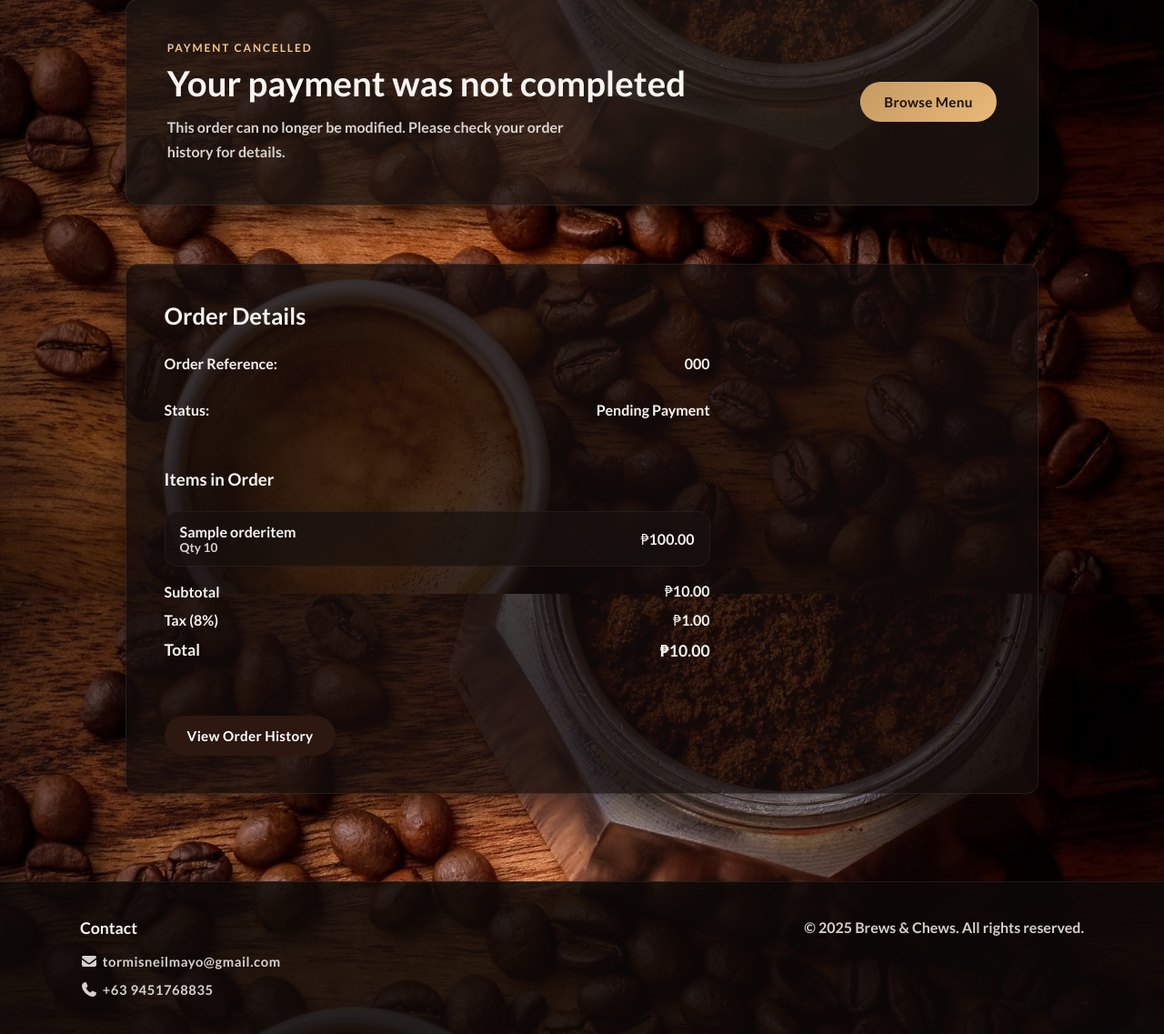
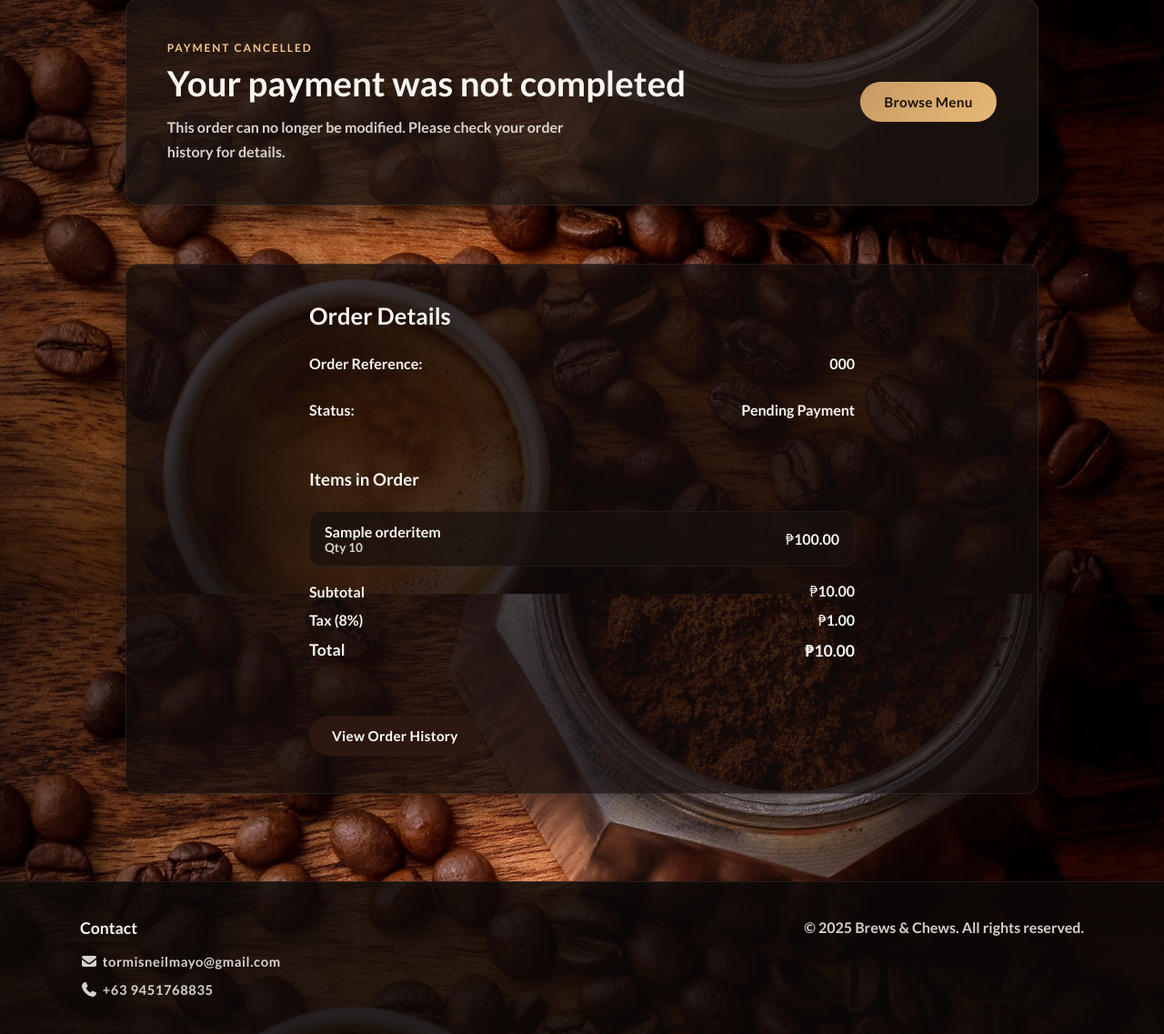
Before and after one commit to tormis-neil/it302-mco, a Django app: template templates/orders/payment_cancel.html in a window 1280 px wide. Shown: the part 147-1284 px from the top of the page at 91% size. Run offline with Django 4.2, Linux system fonts and the light colour scheme; the template is opened without the code that fills it: values that come from a table or form of the project are taken from there, others are empty; tables that the repository leaves empty hold one stand-in row (values such as "Sample post"); parts of the project's set-up code (start-up, migrations or seed data) failed here and were passed over; some libraries are stand-ins or nearby versions.

Commit message:
Fix UI layout for payment pages and order history
- Center Order Details section on payment success and cancel pages
- Move "Proceed Payment" button to right side in order history
- Improve visual consistency across payment-related pages

```diff
--- a/static/css/dashboard.css
+++ b/static/css/dashboard.css
@@ -848,6 +848,8 @@ button[disabled] {
     margin-top: 1rem;
     padding-top: 1rem;
     border-top: 1px solid rgba(255, 255, 255, 0.06);
+    display: flex;
+    justify-content: flex-end;
 }
 
 .history-card__actions form {
--- a/templates/orders/payment_cancel.html
+++ b/templates/orders/payment_cancel.html
@@ -28,10 +28,10 @@
 </section>
 
 <!-- Order details -->
-<section class="dashboard-section" aria-labelledby="order-details">
-    <h2 id="order-details" class="dashboard-section__title">Order Details</h2>
+<section class="dashboard-section" aria-labelledby="order-details" style="display: flex; flex-direction: column; align-items: center;">
+    <h2 id="order-details" class="dashboard-section__title" style="width: 100%; max-width: 600px;">Order Details</h2>
 
-    <div class="checkout-summary" style="max-width: 600px;">
+    <div class="checkout-summary" style="max-width: 600px; width: 100%;">
         <!-- Order reference -->
         <div class="cart-summary__row" style="margin-bottom: 1rem;">
             <strong>Order Reference:</strong>
@@ -79,7 +79,7 @@
 
     <!-- Action buttons -->
     {% if can_retry %}
-    <div style="margin-top: 2rem; display: flex; gap: 1rem; flex-wrap: wrap; align-items: center;">
+    <div style="margin-top: 2rem; display: flex; gap: 1rem; flex-wrap: wrap; align-items: center; max-width: 600px; width: 100%;">
         <form method="post" action="{% url 'orders:retry_payment' order.pk %}" style="margin: 0;">
             {% csrf_token %}
             <button type="submit" class="btn" style="background: #4caf50; color: white; border: none; padding: 0.75rem 1.5rem; font-weight: 600;">
@@ -94,7 +94,7 @@
         </a>
     </div>
 
-    <div style="margin-top: 2rem; padding: 1.5rem; background: #fff8e1; border-radius: 8px; max-width: 600px; color: #5d4037;">
+    <div style="margin-top: 2rem; padding: 1.5rem; background: #fff8e1; border-radius: 8px; max-width: 600px; width: 100%; color: #5d4037;">
         <h3 style="margin-bottom: 0.5rem; color: #4e342e;">Need help?</h3>
         <p style="color: #6d4c41;">If you're having trouble completing your payment, please try the following:</p>
         <ul style="margin-left: 1.5rem; margin-top: 0.5rem; color: #5d4037;">
@@ -105,7 +105,7 @@
         </ul>
     </div>
     {% else %}
-    <div style="margin-top: 2rem;">
+    <div style="margin-top: 2rem; max-width: 600px; width: 100%;">
         <a href="{% url 'orders:history' %}" class="btn" style="background: #2c1810; color: white; padding: 0.75rem 1.5rem; text-decoration: none;">
             View Order History
         </a>
```
Also changed, not shown: templates/orders/payment_success.html (+4 -4 lines).
